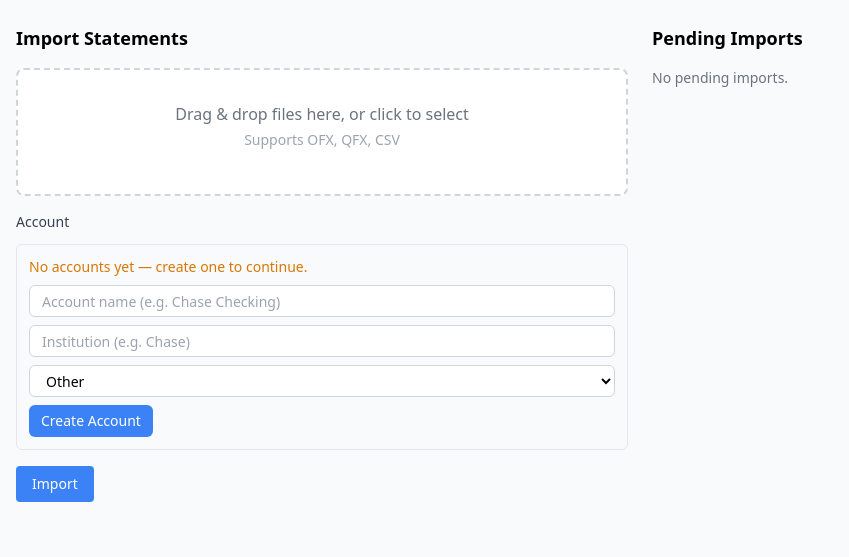
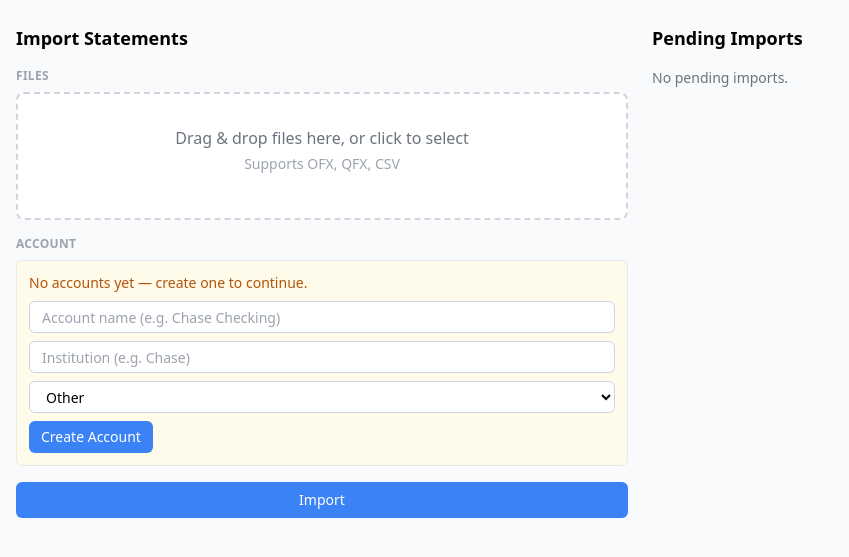
Before and after one commit to mrdefenestrator/spending, a Flask app: page /import in a window 1280 px wide. Shown: the part 100-657 px from the top of the page, without its empty margins (0-849 px from the left). Run offline with Flask 3, Linux system fonts and the light colour scheme; some libraries are stand-ins or nearby versions.

Commit message:
improved import ux

```diff
--- a/web/templates/partials/account_panel.html
+++ b/web/templates/partials/account_panel.html
@@ -31,8 +31,6 @@
 {% endmacro %}
 
 <div id="account-panel">
-    <label class="block text-sm font-medium text-gray-700 dark:text-gray-300 mb-1">Account</label>
-
     {% if accounts %}
     <select name="account_id" required
             class="border border-gray-300 dark:border-gray-600 rounded-md px-3 h-8 w-full text-sm bg-white dark:bg-gray-700 dark:text-gray-100 focus:outline-none focus:ring-1 focus:ring-blue-500 focus:border-blue-500">
@@ -43,23 +41,23 @@
         </option>
         {% endfor %}
     </select>
-    {% endif %}
 
-    {% if show_create or not accounts %}
-    <div class="mt-3 p-3 border border-gray-200 dark:border-gray-600 rounded-md bg-gray-50 dark:bg-gray-700 space-y-2">
-        {% if not accounts %}
-        <p class="text-sm text-amber-600 font-medium">No accounts yet — create one to continue.</p>
-        {% else %}
-        <p class="text-sm text-gray-600 dark:text-gray-300 font-medium">Create new account</p>
-        {% endif %}
+    <button type="button"
+            class="mt-2 h-8 px-3 text-sm border border-gray-300 dark:border-gray-600 rounded-md text-gray-500 dark:text-gray-400 hover:bg-gray-50 dark:hover:bg-gray-700 hover:text-gray-700 dark:hover:text-gray-200 focus:outline-none focus:ring-1 focus:ring-blue-500 transition-colors"
+            onclick="const f=document.getElementById('new-account-form');const open=!f.classList.contains('hidden');f.classList.toggle('hidden',open);this.textContent=open?'+ New account':'Cancel';">
+        {% if show_create %}Cancel{% else %}+ New account{% endif %}
+    </button>
+
+    <div id="new-account-form" class="{{ 'hidden' if not show_create else '' }} mt-3 p-3 border border-gray-200 dark:border-gray-600 rounded-md bg-gray-50 dark:bg-gray-700 space-y-2">
         {{ create_form(meta, error) }}
     </div>
+
     {% else %}
-    <details class="mt-1">
-        <summary class="text-sm text-blue-600 cursor-pointer select-none">+ Create new account</summary>
-        <div class="mt-2 p-3 border border-gray-200 dark:border-gray-600 rounded-md bg-gray-50 dark:bg-gray-700 space-y-2">
-            {{ create_form(meta, error) }}
-        </div>
-    </details>
+
+    <div class="p-3 border border-gray-200 dark:border-gray-600 rounded-md bg-amber-50 dark:bg-amber-900/20 space-y-2">
+        <p class="text-sm text-amber-700 dark:text-amber-400 font-medium">No accounts yet — create one to continue.</p>
+        {{ create_form(meta, error) }}
+    </div>
+
     {% endif %}
 </div>
--- a/web/templates/partials/import_content.html
+++ b/web/templates/partials/import_content.html
@@ -4,6 +4,8 @@
         <h2 class="text-lg font-semibold mb-4 dark:text-gray-100">Import Statements</h2>
         <form hx-post="/import/upload" hx-target="#content" hx-encoding="multipart/form-data"
               class="space-y-4">
+            <div>
+                <p class="text-xs font-semibold text-gray-400 dark:text-gray-500 uppercase tracking-wide mb-2">Files</p>
                 <div id="dropzone"
                      class="border-2 border-dashed border-gray-300 dark:border-gray-600 rounded-lg p-8 text-center
                             hover:border-blue-400 dark:hover:border-blue-500 transition-colors cursor-pointer bg-white dark:bg-gray-800">
@@ -13,10 +15,14 @@
                     <p class="text-sm text-gray-400 dark:text-gray-500 mt-1">Supports OFX, QFX, CSV</p>
                     <div id="file-list" class="mt-3 text-sm text-gray-700 dark:text-gray-300"></div>
                 </div>
+            </div>
+            <div>
+                <p class="text-xs font-semibold text-gray-400 dark:text-gray-500 uppercase tracking-wide mb-2">Account</p>
                 {% with meta=none, selected_account_id=none, show_create=(accounts|length == 0), error=none %}
                 {% include "partials/account_panel.html" %}
                 {% endwith %}
-            <button type="submit" class="bg-blue-500 text-white px-4 py-2 rounded text-sm hover:bg-blue-600">
+            </div>
+            <button type="submit" class="w-full h-9 bg-blue-500 text-white rounded-md text-sm font-medium hover:bg-blue-600 focus:outline-none focus:ring-2 focus:ring-blue-500 focus:ring-offset-2">
                 Import
             </button>
         </form>
```
Lines whose indentation alone changed are shown as unchanged.
